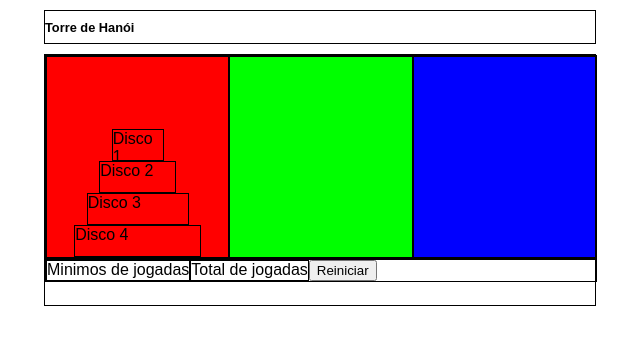
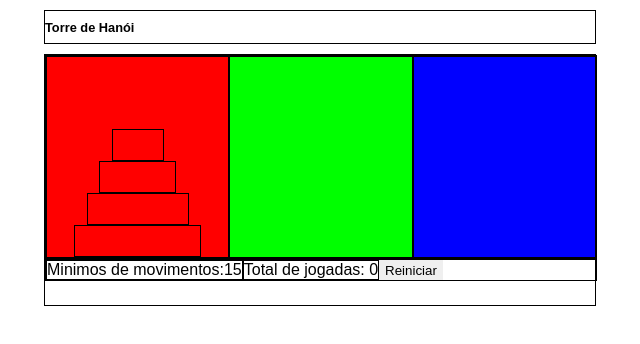
Before and after one commit to ximitti/tower-of-hanoi, a plain HTML site: page index.html in a window 1280 px wide. Both pictures are taken after a click on the button "Reiniciar". Shown: the whole page, without its empty margins (320-960 px from the left). Drawn offline with Linux system fonts and the light colour scheme.

Commit message:
versão atualizada atendendo todos os requisitos, falta melhorar estilo

```diff
--- a/index.html
+++ b/index.html
@@ -11,22 +11,22 @@
       <h1>Torre de Hanói</h1>
     </header>
     <main id="container">
-      <div id="torres">
-        <div id="torre1" class="torre-forma">
+      <div id="torres"></div>
+      <!-- <div id="torre1" class="torre-forma">
           <div id="disco4" data-size="4">Disco 4</div>
           <div id="disco3" data-size="3">Disco 3</div>
           <div id="disco2" data-size="2">Disco 2</div>
           <div id="disco1" data-size="1">Disco 1</div>
         </div>
         <div id="torre2" class="torre-forma"></div>
-        <div id="torre3" class="torre-forma"></div>
-      </div>
+        <div id="torre3" class="torre-forma"></div> -->
+
       <div id="controle">
         <div id="placar">
-          <div id="minimo">Minimos de jogadas</div>
-          <div id="jogadas">Total de jogadas</div>
+          <div id="minimo">Minimos de movimentos:</div>
+          <div id="jogadas">Total de jogadas:</div>
         </div>
-        <button type="reset">Reiniciar</button>
+        <button type="reset" id="reset">Reiniciar</button>
       </div>
     </main>
     <script src="script.js"></script>
--- a/script.js
+++ b/script.js
@@ -9,16 +9,52 @@
 
 // listener para eventos de click nas torres
 
-document.getElementById("torres").addEventListener("click", onClick);
+const torres = document.getElementById("torres");
+const reset = document.getElementById("reset");
+
+torres.addEventListener("click", onClick);
+reset.addEventListener("click", resetClick);
+
+for (let i = 1; i <= 3; i++) {
+  const torre = document.createElement("div");
+  torre.id = `torre${i}`;
+  torre.className = "torre-forma";
+  torres.appendChild(torre);
+}
+const torre1 = document.getElementById("torre1");
+for (let i = 4; i >= 1; i--) {
+  const disco = document.createElement("div");
+  disco.id = `disco${i}`;
+  disco.setAttribute("data-size", i);
+  disco.className = "discForm";
+  torre1.appendChild(disco);
+}
+
+// const discos = document.getElementsByClassName("discForm");
+// discos[0].addEventListener("click", onClick);
 
 let troca = false;
 let removida;
+let cont = 0;
+
+const span = document.createElement("span");
+const minJogadas = document.createElement("span");
+minJogadas.innerText = 2 ** torre1.childElementCount - 1;
+document.getElementById("minimo").appendChild(minJogadas);
+
+function checkVitoria() {
+  const torre2 = document.getElementById("torre2");
+  const torre3 = document.getElementById("torre3");
+
+  if (torre2.childElementCount === 4 || torre3.childElementCount === 4) {
+    alert("Parabéns você VENCEU!");
+  }
+}
 
 function onClick(ev) {
   //   console.log(ev.target.id);
 
   let tower = document.getElementById(ev.target.id);
-
   if (!troca) {
     if (tower.childElementCount > 0) {
       //caso tenha disco
@@ -34,10 +70,52 @@ function onClick(ev) {
       if (removida.dataset.size < tower.lastElementChild.dataset.size) {
         tower.appendChild(removida);
         troca = false;
+        cont++;
+        span.innerText = cont;
+        document.getElementById("jogadas").appendChild(span);
+        checkVitoria();
       }
     } else {
       tower.appendChild(removida);
       troca = false;
+      cont++;
+      span.innerText = cont;
+      document.getElementById("jogadas").appendChild(span);
+      checkVitoria();
     }
   }
 }
+
+function resetClick() {
+  const torre1 = document.getElementById("torre1");
+  const torre2 = document.getElementById("torre2");
+  const torre3 = document.getElementById("torre3");
+
+  torre1.innerHTML = "";
+  torre2.innerHTML = "";
+  torre3.innerHTML = "";
+
+  for (let i = 4; i >= 1; i--) {
+    const disco = document.createElement("div");
+    disco.id = `disco${i}`;
+    disco.setAttribute("data-size", i);
+    disco.className = "discForm";
+    torre1.appendChild(disco);
+  }
+  document.getElementById(
+    "jogadas"
+  ).innerHTML = `Total de jogadas: <span>0</span>`;
+
+  //   if (torre2.childElementCount !== 0) {
+  //     for (let i = torre2.childElementCount; i >= 1; i--) {
+  //       const disco = torre2.removeChild(torre2.firstElementChild);
+  //       torre1.appendChild(disco);
+  //     }
+  //   }
+  //   if (torre3.childElementCount !== 0) {
+  //     for (let i = torre3.childElementCount; i >= 1; i--) {
+  //       const disco = torre3.removeChild(torre3.firstElementChild);
+  //       torre1.appendChild(disco);
+  //     }
+  //   }
+}
--- a/style.css
+++ b/style.css
@@ -101,3 +101,8 @@ div#controle button#reset {
   border: none;
   overline: none;
 }
+
+div.discForm:hover {
+  cursor: pointer;
+  box-shadow: 0 0 5px 3px #808080;
+}
```
